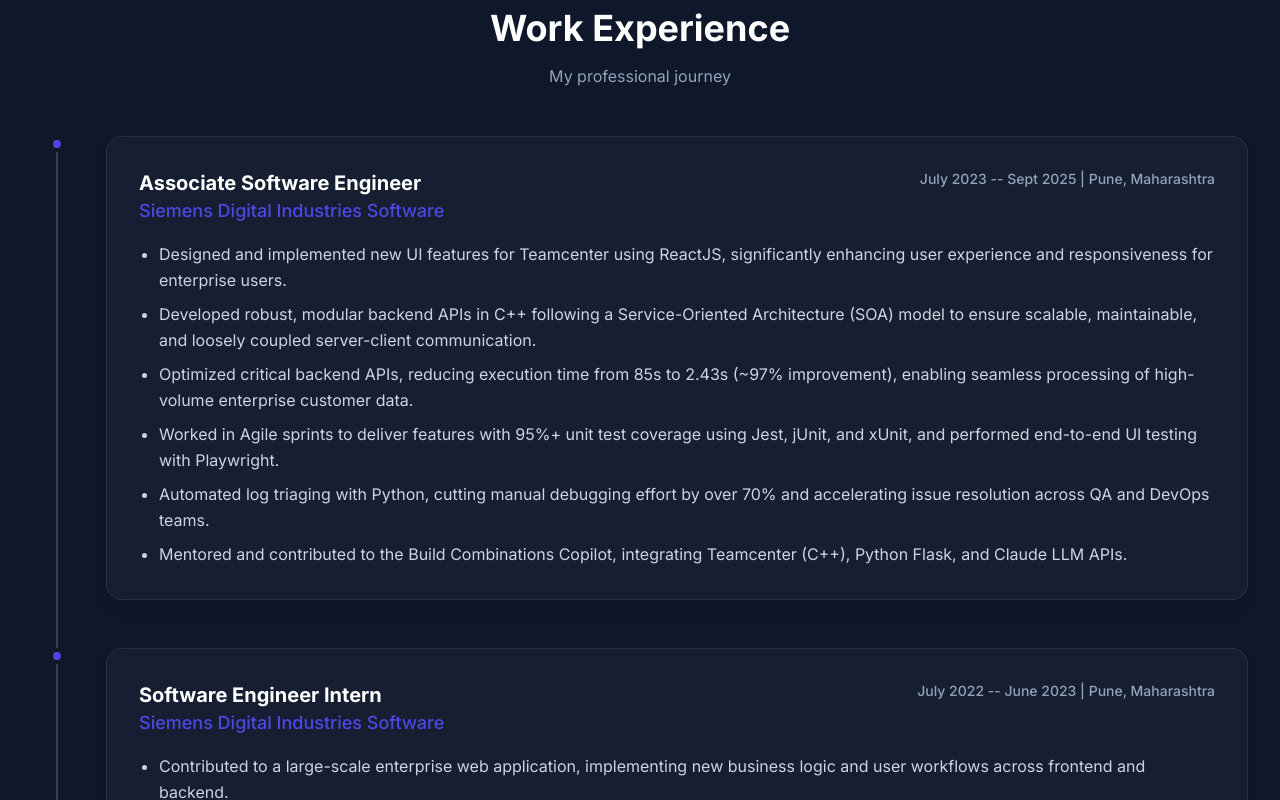
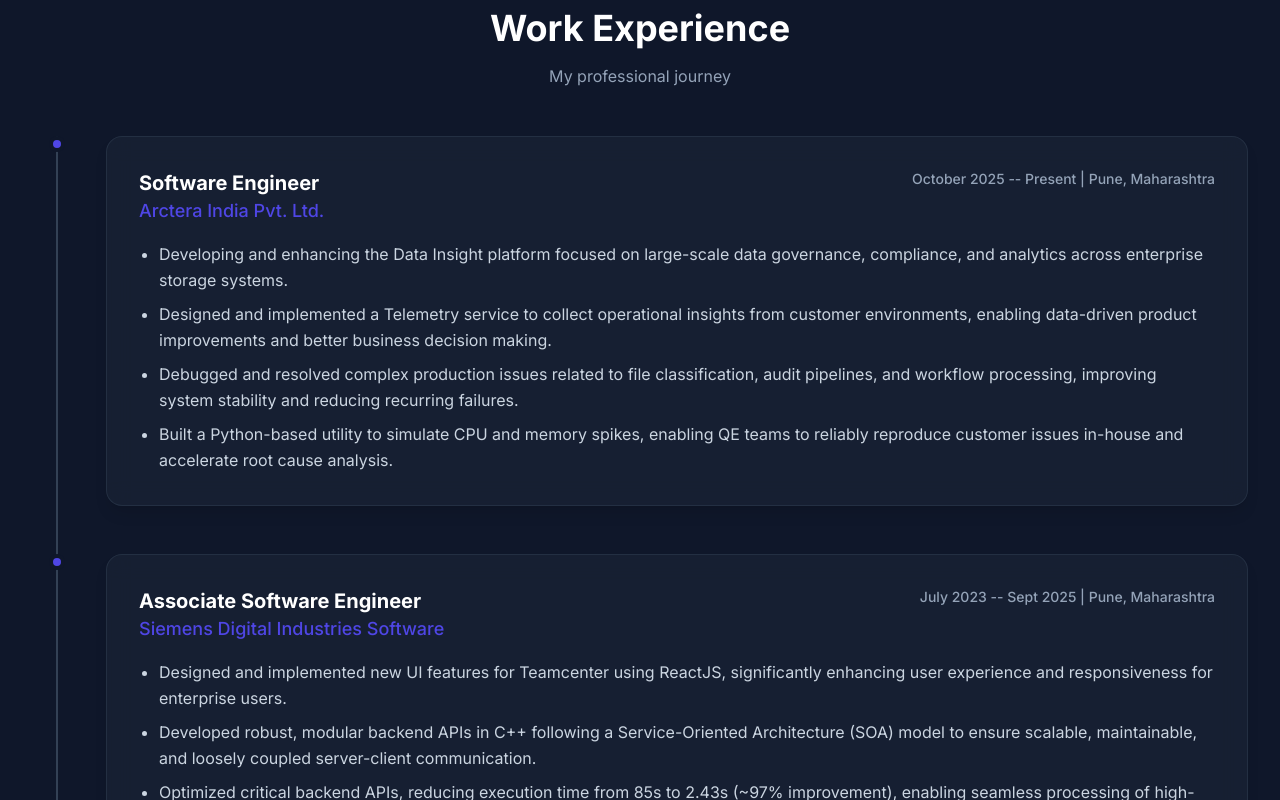
Before and after one commit to saurabh123321/saurabh_portfolio, a React (Vite) app: page / in a window 1280 px wide. Shown: the part 1540-2340 px from the top of the page. Built offline with nearby package versions, Linux system fonts and the light colour scheme.

Commit message:
Experience added

```diff
--- a/src/data/resume.js
+++ b/src/data/resume.js
@@ -24,6 +24,18 @@ export const resumeData = {
         other: ["Agile", "Microservices", "REST APIs", "CI/CD", "AWS (Certified)", "Jenkins", "Jira", "Bitbucket"]
     },
     experience: [
+        {
+            title: "Software Engineer",
+            company: "Arctera India Pvt. Ltd.",
+            location: "Pune, Maharashtra",
+            period: "October 2025 -- Present",
+            description: [
+                "Developing and enhancing the Data Insight platform focused on large-scale data governance, compliance, and analytics across enterprise storage systems.",
+                "Designed and implemented a Telemetry service to collect operational insights from customer environments, enabling data-driven product improvements and better business decision making.",
+                "Debugged and resolved complex production issues related to file classification, audit pipelines, and workflow processing, improving system stability and reducing recurring failures.",
+                "Built a Python-based utility to simulate CPU and memory spikes, enabling QE teams to reliably reproduce customer issues in-house and accelerate root cause analysis."
+            ]
+        },
         {
             title: "Associate Software Engineer",
             company: "Siemens Digital Industries Software",
```
